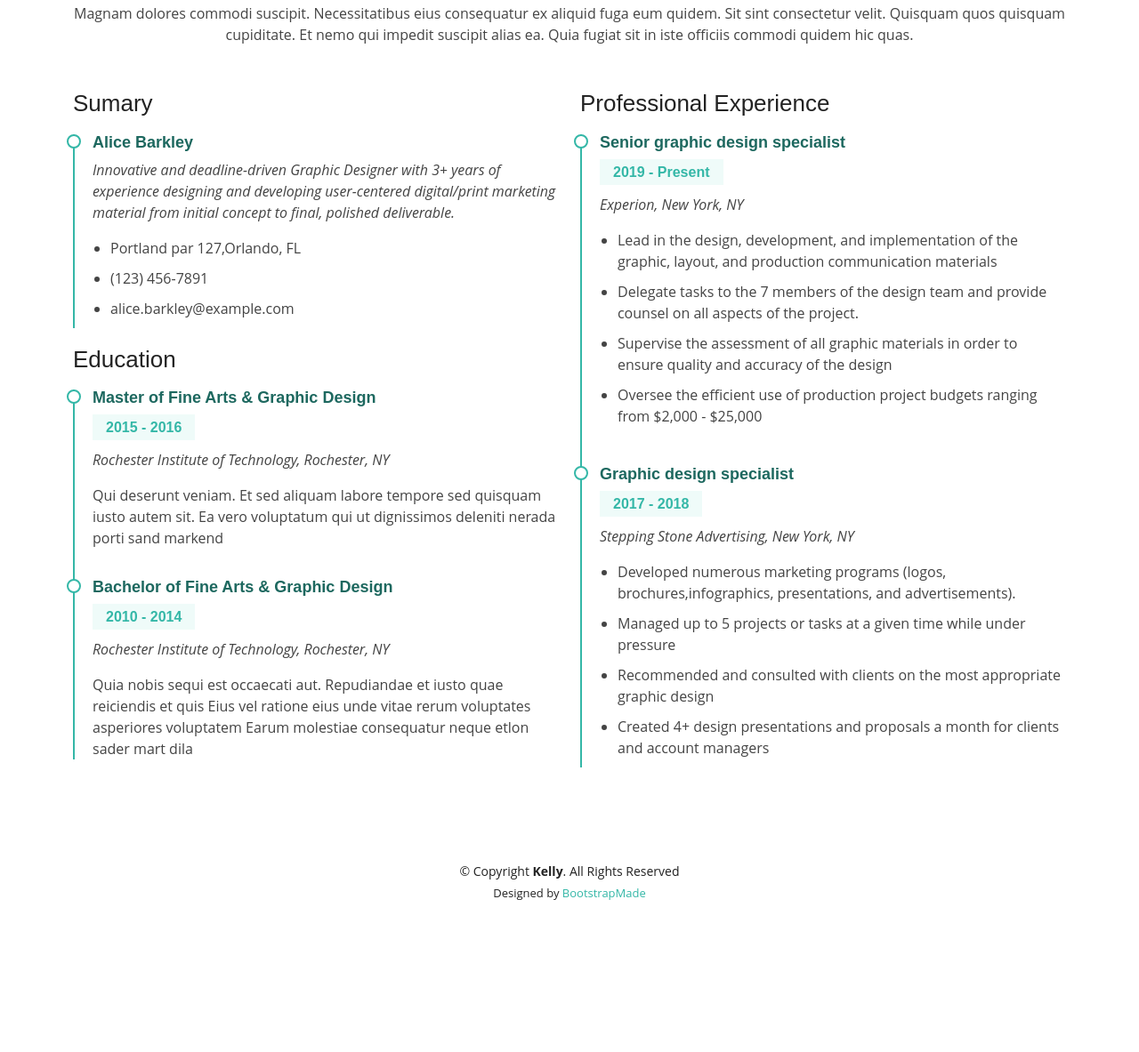
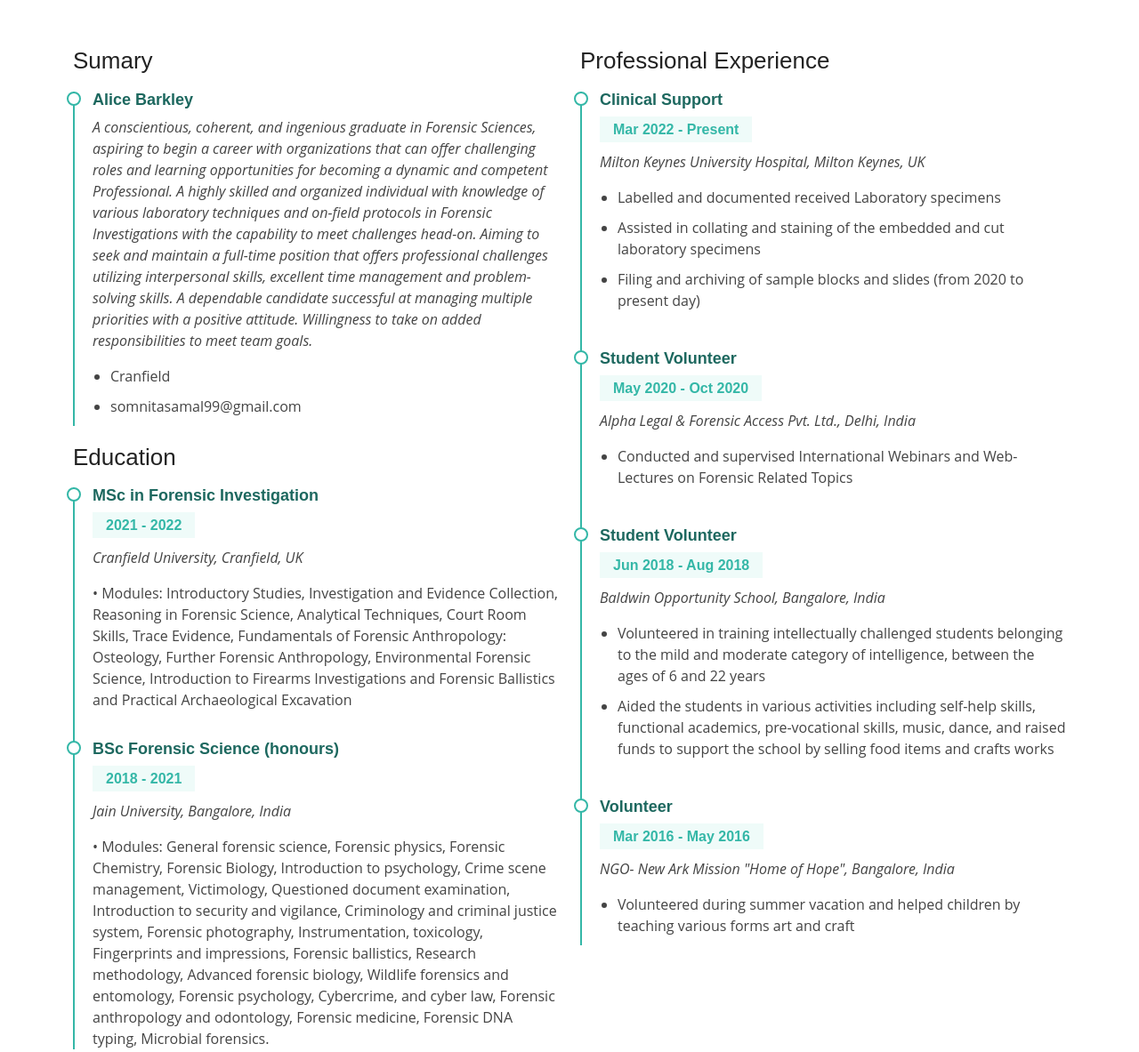
Before and after one commit to Somnita/Somnita.github.io, a plain HTML site: page main_pages/resume.html in a window 1280 px wide. Shown: the part 185-1368 px from the top of the page at 89% size. Before the commit the page ends 1229 px from the top, so only its background shows below. Drawn offline with Linux system fonts and the light colour scheme; a web font is replaced by a local one.

Commit message:
Updated Details

```diff
--- a/main_pages/resume.html
+++ b/main_pages/resume.html
@@ -5,7 +5,7 @@
   <meta charset="utf-8">
   <meta content="width=device-width, initial-scale=1.0" name="viewport">
 
-  <title>About - Kelly Bootstrap Template</title>
+  <title>Resume - Somnita Samal's Portfolio</title>
   <meta content="" name="description">
   <meta content="" name="keywords">
 
@@ -76,7 +76,6 @@
 
         <div class="section-title">
           <h2>Resume</h2>
-          <p>Magnam dolores commodi suscipit. Necessitatibus eius consequatur ex aliquid fuga eum quidem. Sit sint consectetur velit. Quisquam quos quisquam cupiditate. Et nemo qui impedit suscipit alias ea. Quia fugiat sit in iste officiis commodi quidem hic quas.</p>
         </div>
 
         <div class="row">
@@ -84,55 +83,71 @@
             <h3 class="resume-title">Sumary</h3>
             <div class="resume-item pb-0">
               <h4>Alice Barkley</h4>
-              <p><em>Innovative and deadline-driven Graphic Designer with 3+ years of experience designing and developing user-centered digital/print marketing material from initial concept to final, polished deliverable.</em></p>
+              <p><em>A conscientious, coherent, and ingenious graduate in Forensic Sciences, aspiring to begin a career with organizations that can offer challenging roles and learning opportunities for becoming a dynamic and competent Professional. A highly skilled and organized individual with knowledge of various laboratory techniques and on-field protocols in Forensic Investigations with the capability to meet challenges head-on. Aiming to seek and maintain a full-time position that offers professional challenges utilizing interpersonal skills, excellent time management and problem-solving skills. A dependable candidate successful at managing multiple priorities with a positive attitude. Willingness to take on added responsibilities to meet team goals.</em></p>
               <p>
               <ul>
-                <li>Portland par 127,Orlando, FL</li>
-                <li>(123) 456-7891</li>
-                <li>alice.barkley@example.com</li>
+                <li>Cranfield</li>
+                <li>somnitasamal99@gmail.com </li>
               </ul>
               </p>
             </div>
 
             <h3 class="resume-title">Education</h3>
             <div class="resume-item">
-              <h4>Master of Fine Arts &amp; Graphic Design</h4>
-              <h5>2015 - 2016</h5>
-              <p><em>Rochester Institute of Technology, Rochester, NY</em></p>
-              <p>Qui deserunt veniam. Et sed aliquam labore tempore sed quisquam iusto autem sit. Ea vero voluptatum qui ut dignissimos deleniti nerada porti sand markend</p>
+              <h4>MSc in Forensic Investigation</h4>
+              <h5>2021 - 2022</h5>
+              <p><em>Cranfield University, Cranfield, UK</em></p>
+              <p>•	Modules: Introductory Studies, Investigation and Evidence Collection, Reasoning in Forensic Science, Analytical Techniques, Court Room Skills, Trace Evidence, Fundamentals of Forensic Anthropology: Osteology, Further Forensic Anthropology, Environmental Forensic Science, Introduction to Firearms Investigations and Forensic Ballistics and Practical Archaeological Excavation</p>
             </div>
             <div class="resume-item">
-              <h4>Bachelor of Fine Arts &amp; Graphic Design</h4>
-              <h5>2010 - 2014</h5>
-              <p><em>Rochester Institute of Technology, Rochester, NY</em></p>
-              <p>Quia nobis sequi est occaecati aut. Repudiandae et iusto quae reiciendis et quis Eius vel ratione eius unde vitae rerum voluptates asperiores voluptatem Earum molestiae consequatur neque etlon sader mart dila</p>
+              <h4>BSc Forensic Science (honours)</h4>
+              <h5>2018 - 2021</h5>
+              <p><em>Jain University, Bangalore, India</em></p>
+              <p>•	Modules: General forensic science, Forensic physics, Forensic Chemistry, Forensic Biology, Introduction to psychology, Crime scene management, Victimology, Questioned document examination, Introduction to security and vigilance, Criminology and criminal justice system, Forensic photography, Instrumentation, toxicology, Fingerprints and impressions, Forensic ballistics, Research methodology, Advanced forensic biology, Wildlife forensics and entomology, Forensic psychology, Cybercrime, and cyber law, Forensic anthropology and odontology, Forensic medicine, Forensic DNA typing, Microbial forensics.</p>
             </div>
           </div>
           <div class="col-lg-6">
             <h3 class="resume-title">Professional Experience</h3>
             <div class="resume-item">
-              <h4>Senior graphic design specialist</h4>
-              <h5>2019 - Present</h5>
-              <p><em>Experion, New York, NY </em></p>
+              <h4>Clinical Support</h4>
+              <h5>Mar 2022 - Present</h5>
+              <p><em>Milton Keynes University Hospital, Milton Keynes, UK</em></p>
               <p>
               <ul>
-                <li>Lead in the design, development, and implementation of the graphic, layout, and production communication materials</li>
-                <li>Delegate tasks to the 7 members of the design team and provide counsel on all aspects of the project. </li>
-                <li>Supervise the assessment of all graphic materials in order to ensure quality and accuracy of the design</li>
-                <li>Oversee the efficient use of production project budgets ranging from $2,000 - $25,000</li>
+                <li>Labelled and documented received Laboratory specimens</li>
+                <li>Assisted in collating and staining of the embedded and cut laboratory specimens</li>
+                <li>Filing and archiving of sample blocks and slides (from 2020 to present day)</li>
               </ul>
               </p>
             </div>
             <div class="resume-item">
-              <h4>Graphic design specialist</h4>
-              <h5>2017 - 2018</h5>
-              <p><em>Stepping Stone Advertising, New York, NY</em></p>
+              <h4>Student Volunteer</h4>
+              <h5>May 2020 - Oct 2020</h5>
+              <p><em>Alpha Legal & Forensic Access Pvt. Ltd., Delhi, India</em></p>
               <p>
               <ul>
-                <li>Developed numerous marketing programs (logos, brochures,infographics, presentations, and advertisements).</li>
-                <li>Managed up to 5 projects or tasks at a given time while under pressure</li>
-                <li>Recommended and consulted with clients on the most appropriate graphic design</li>
-                <li>Created 4+ design presentations and proposals a month for clients and account managers</li>
+                <li>Conducted and supervised International Webinars and Web-Lectures on Forensic Related Topics</li>
+              </ul>
+              </p>
+            </div>
+            <div class="resume-item">
+              <h4>Student Volunteer</h4>
+              <h5>Jun 2018 - Aug 2018</h5>
+              <p><em>Baldwin Opportunity School, Bangalore, India</em></p>
+              <p>
+              <ul>
+                <li>Volunteered in training intellectually challenged students belonging to the mild and moderate category of intelligence, between the ages of 6 and 22 years</li>
+                <li>Aided the students in various activities including self-help skills, functional academics, pre-vocational skills, music, dance, and raised funds to support the school by selling food items and crafts works</li>
+              </ul>
+              </p>
+            </div>
+            <div class="resume-item">
+              <h4>Volunteer</h4>
+              <h5>Mar 2016 - May 2016</h5>
+              <p><em>NGO- New Ark Mission "Home of Hope", Bangalore, India</em></p>
+              <p>
+              <ul>
+                <li>Volunteered during summer vacation and helped children by teaching various forms art and craft</li>
               </ul>
               </p>
             </div>
```
Also changed, not shown: main_pages/about.html (+1 -1 lines), main_pages/contact.html (+3 -34 lines).
